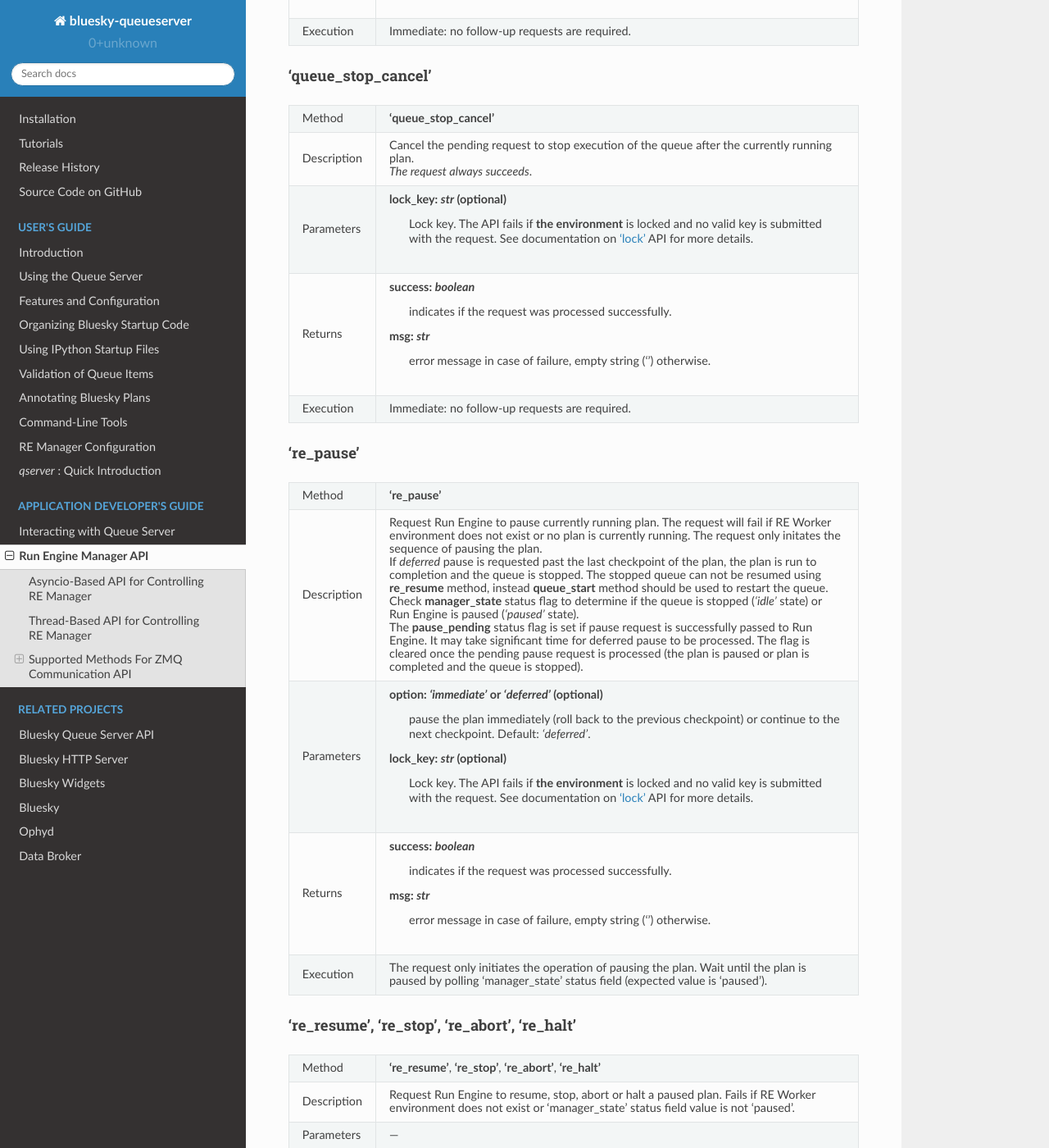
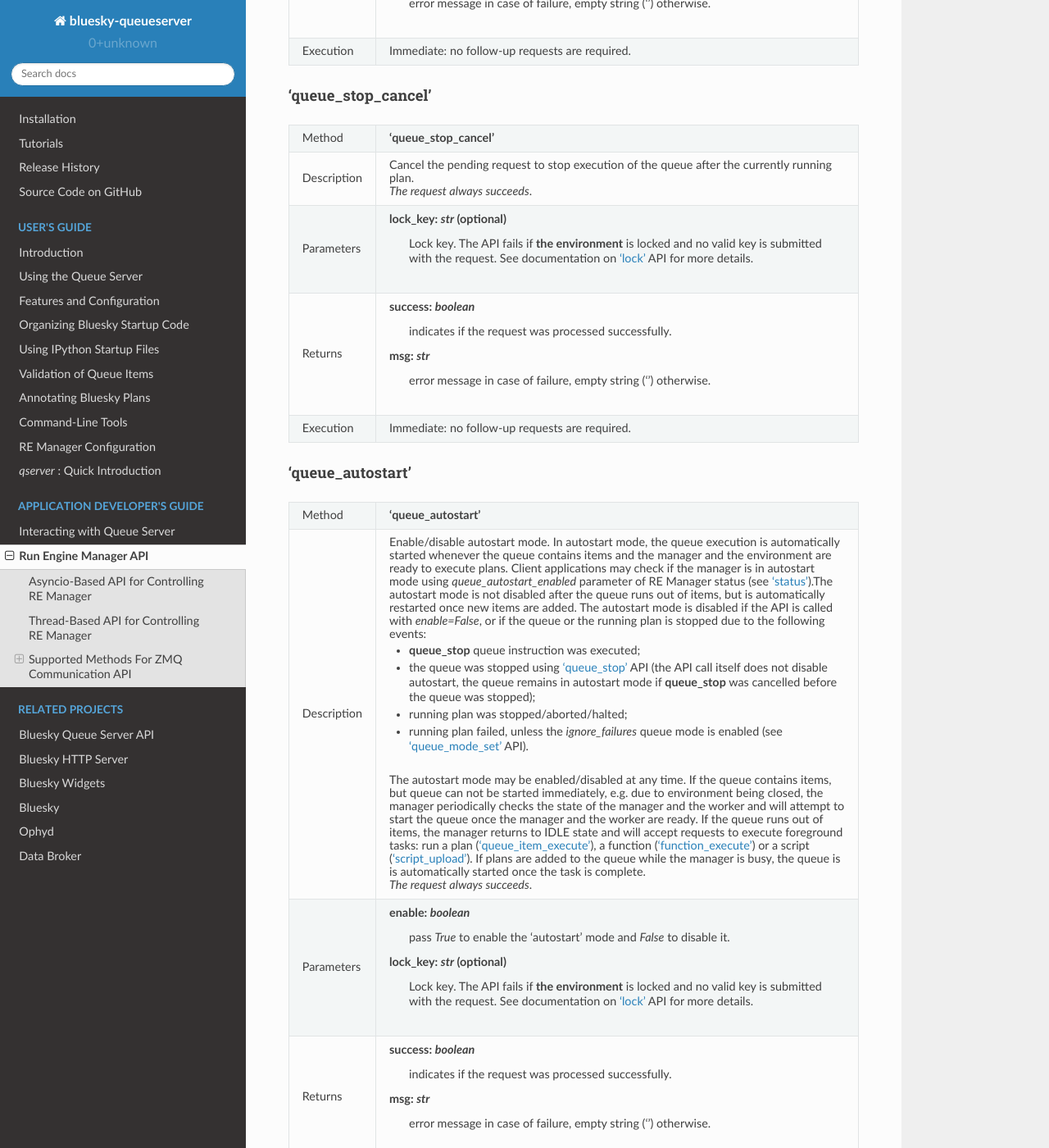
Before and after one commit to bluesky/bluesky-queueserver, a Sphinx documentation site: the page built from docs/source/re_manager_api.rst, in a window 1280 px wide and 1400 px high, scrolled down 24173 px. Shown: the whole window at 82% size. Built offline with Sphinx 7.4.7 and the Read the Docs theme 2.0.0, drawn with Linux system fonts in a browser that asks for light colours.

Commit message:
DOC: 'queue_autostart' API

```diff
--- a/docs/source/re_manager_api.rst
+++ b/docs/source/re_manager_api.rst
@@ -114,6 +114,7 @@ Start and stop execution of the plan queue:
 - :ref:`method_queue_start`
 - :ref:`method_queue_stop`
 - :ref:`method_queue_stop_cancel`
+- :ref:`method_queue_autostart`
 
 Send commands to Bluesky Run Engine:
 
@@ -1399,6 +1400,63 @@ Execution     Immediate: no follow-up requests are required.
 ============  =========================================================================================
 
 
+.. _method_queue_autostart:
+
+**'queue_autostart'**
+^^^^^^^^^^^^^^^^^^^^^
+
+============  =========================================================================================
+Method        **'queue_autostart'**
+------------  -----------------------------------------------------------------------------------------
+Description   Enable/disable autostart mode. In autostart mode, the queue execution is automatically
+              started whenever the queue contains items and the manager and the environment are
+              ready to execute plans. Client applications may check if the manager is in autostart
+              mode using *queue_autostart_enabled* parameter of RE Manager status
+              (see :ref:`method_status`).The autostart mode is not disabled after the queue runs out of
+              items, but is automatically restarted once new items are added. The autostart mode is
+              disabled if the API is called with *enable=False*, or if the queue or the running plan
+              is stopped due to the following events:
+
+              - **queue_stop** queue instruction was executed;
+
+              - the queue was stopped using :ref:`method_queue_stop` API (the API call itself does not
+                disable autostart, the queue remains in autostart mode if **queue_stop** was cancelled
+                before the queue was stopped);
+
+              - running plan was stopped/aborted/halted;
+
+              - running plan failed, unless the *ignore_failures* queue mode is enabled (see
+                :ref:`method_queue_mode_set` API).
+
+              The autostart mode may be enabled/disabled at any time. If the queue contains items,
+              but queue can not be started immediately, e.g. due to environment being closed,
+              the manager periodically checks the state of the manager and the worker and will attempt to
+              start the queue once the manager and the worker are ready. If the queue runs
+              out of items, the manager returns to IDLE state and will accept requests to execute
+              foreground tasks: run a plan (:ref:`method_queue_item_execute`), a function
+              (:ref:`method_function_execute`) or a script (:ref:`method_script_upload`).
+              If plans are added to the queue while the manager is busy, the queue is
+              is automatically started once the task is complete.
+
+              *The request always succeeds*.
+------------  -----------------------------------------------------------------------------------------
+Parameters    **enable**: *boolean*
+                  pass *True* to enable the 'autostart' mode and *False* to disable it.
+
+              **lock_key**: *str* (optional)
+                  Lock key. The API fails if **the environment** is locked and no valid key is submitted
+                  with the request. See documentation on :ref:`method_lock` API for more details.
+------------  -----------------------------------------------------------------------------------------
+Returns       **success**: *boolean*
+                  indicates if the request was processed successfully.
+
+              **msg**: *str*
+                  error message in case of failure, empty string ('') otherwise.
+------------  -----------------------------------------------------------------------------------------
+Execution     Immediate: no follow-up requests are required.
+============  =========================================================================================
+
+
 .. _method_re_pause:
 
 **'re_pause'**
```
